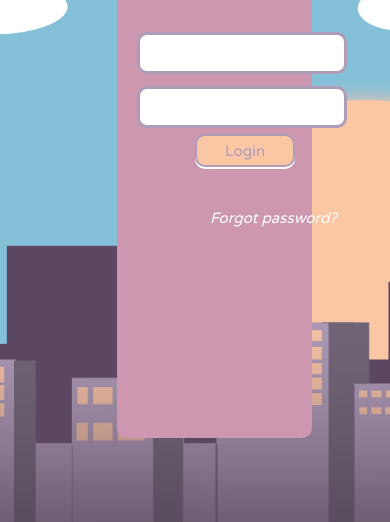
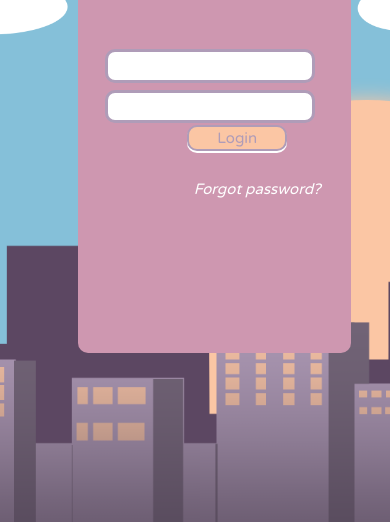
Before and after one commit to rhezdanielle/exam, a plain HTML site: page index.html in a window 390 px wide. Shown: the part 322-844 px from the top of the page. Drawn offline with Linux system fonts and the light colour scheme.

Commit message:
Update style.css

```diff
--- a/style.css
+++ b/style.css
@@ -534,14 +534,14 @@ html {
 
 .login {
     /* size */
-    height: 80%;
-    width: 50%;
+    height: 60%;
+    width: 70%;
 
     max-width: 100%;
 
     /* position */
-    top: 10%;
-    left: 30%;
+    top: 20%;
+    left: 20%;
     position: fixed;
 
     /*background*/
@@ -558,13 +558,13 @@ html {
     height: 80%;
 
     /* position */
-    top: 15%;
-    left: 15%;
+    top: 20%;
+    left: 12%;
     position: absolute;
 
     /* text style */
     font-family: 'Fredoka One', cursive;
-    font-size: 40px;
+    font-size: 30px;
     -webkit-text-stroke: 0.01px white;
     color: #FBC6A4;
     text-shadow: 0px 3px #9e938c;
@@ -582,7 +582,7 @@ html {
 
     /* text style */
     font-family: 'Varela Round', sans-serif;
-    font-size: 5px;
+    font-size: 12px;
     color: #AF9CB8;
 
     /* border */
@@ -604,7 +604,7 @@ html {
 
     /* text style */
     font-family: 'Varela Round', sans-serif;
-      font-size: 5px;
+    font-size: 12px;
     color: #AF9CB8;
 
     /* border */
```
Lines whose indentation alone changed are shown as unchanged.
